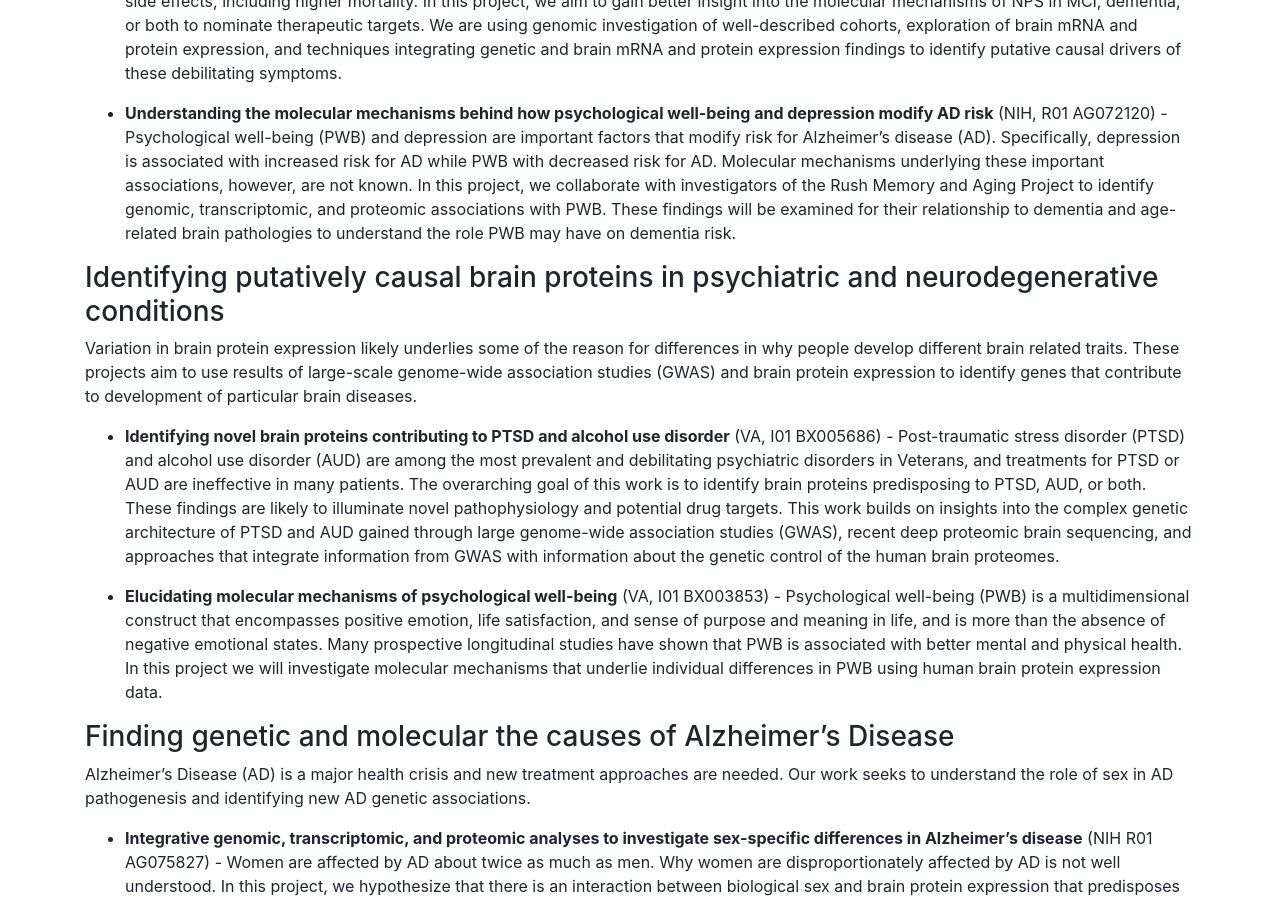
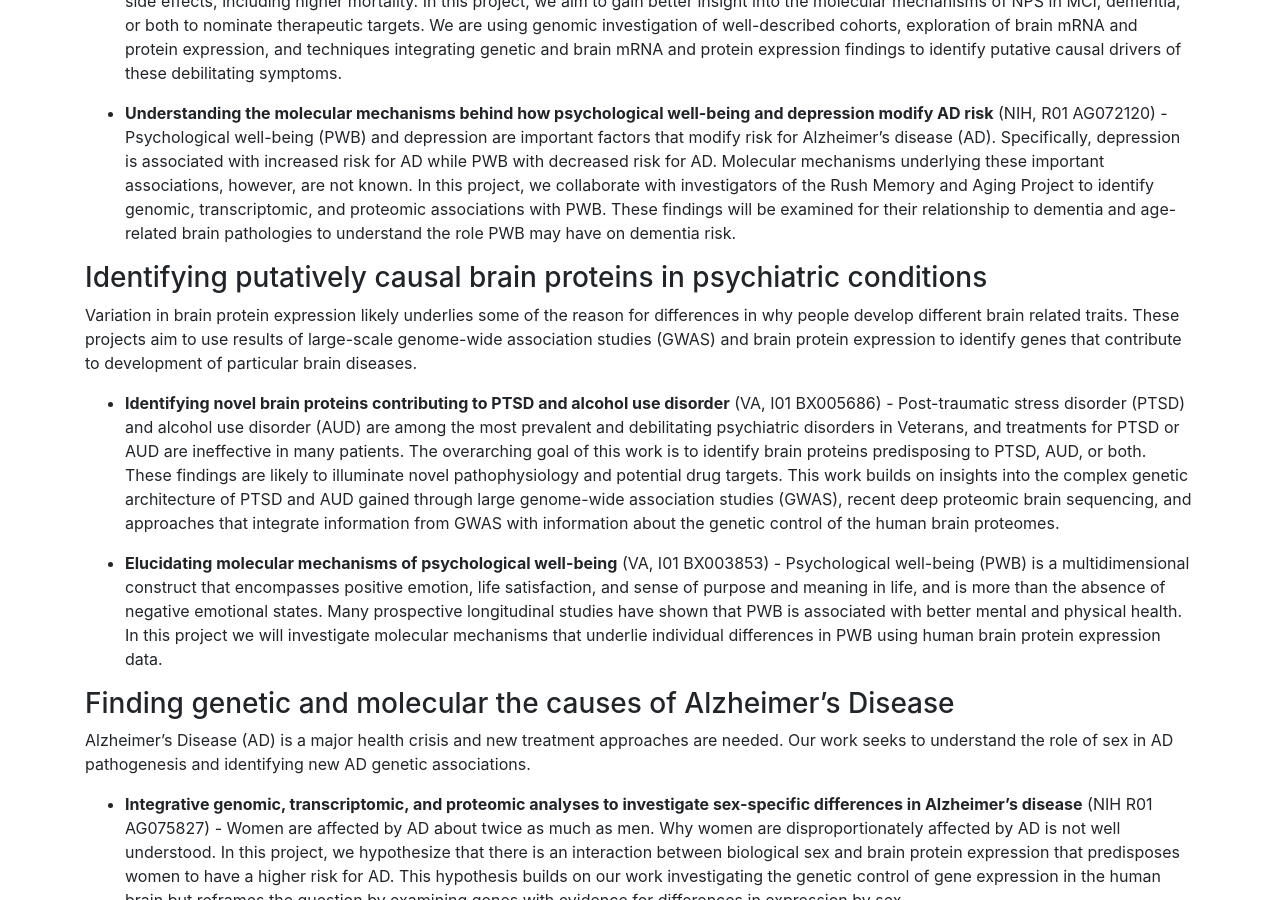
Before and after one commit to wingolab/wingolab.github.io, a Jekyll site: the page built from 2_projects.md, in a window 1280 px wide and 900 px high, scrolled down 513 px. Built offline with Jekyll 4.4.1, drawn with Linux system fonts in a browser that asks for light colours.

Commit message:
Update _config.yml
updating _config.yml

```diff
--- a/_config.yml
+++ b/_config.yml
@@ -56,7 +56,7 @@ projects:
           In this project, we collaborate with investigators of the Rush Memory and Aging Project to identify genomic, transcriptomic, and proteomic associations with PWB.
           These findings will be examined for their relationship to dementia and age-related brain pathologies to understand the role PWB may have on dementia risk.
 
-  - title: Identifying putatively causal brain proteins in psychiatric and neurodegenerative conditions
+  - title: Identifying putatively causal brain proteins in psychiatric conditions
     description: >
       Variation in brain protein expression likely underlies some of the reason for differences in why people develop different brain related traits.
       These projects aim to use results of large-scale genome-wide association studies (GWAS) and brain protein expression to identify genes that contribute to development of particular brain diseases.
@@ -161,7 +161,7 @@ lab_members:
           He is a board certified neurologist with fellowship training in cognitive neurology.
           Dr. Wingo is a member of the Population Biology Evolution and Ecology Graduate Program at Emory University.
 
-  - category: "Research Staff"
+  - category: "Research Scientists"
     people:
       - pic_name: Ekaterina
         description: Dr. Gerasimov earned her doctoral degree in computer science at Georgia State University. She has comprehensive experience in bioinformatics and computational genomics and algorithms. Her general research interest at GSU was designing and applying advanced algorithms and statistical tools for analysis of next-generation sequencing data related to cancer and infection diseases. Dr. Gerasimov joined the Wingo lab in 2018 as an Assistant Bioinformatics Scientist.
```
